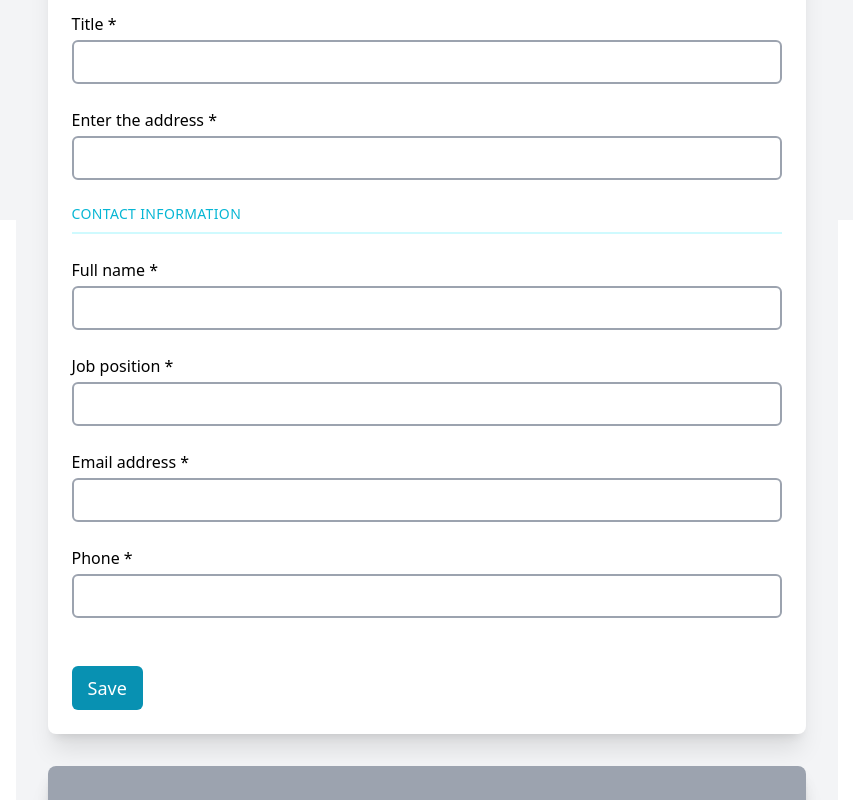
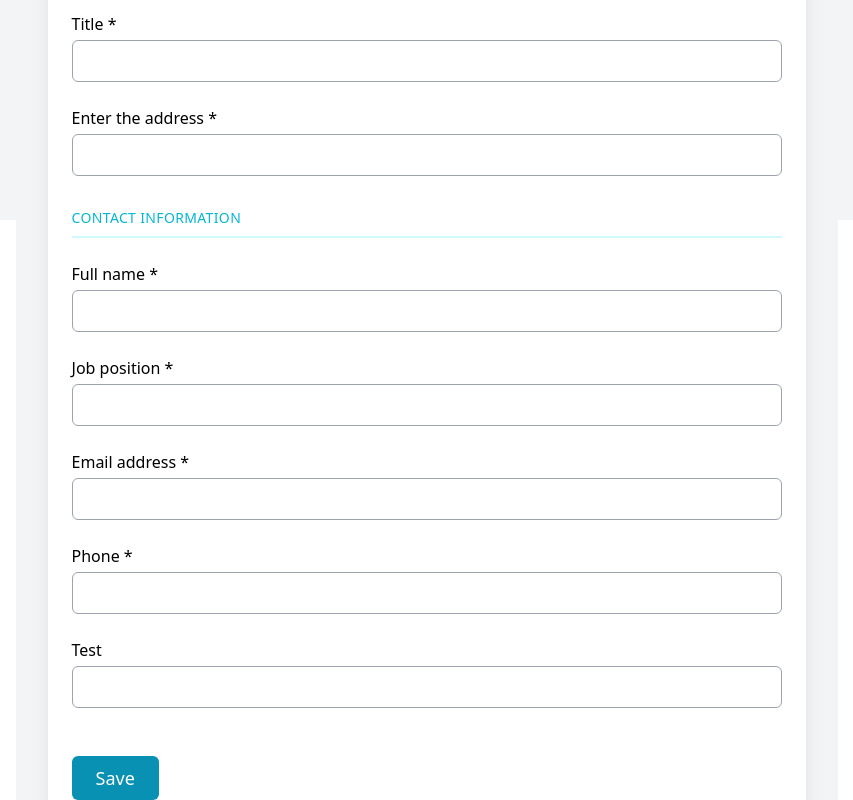
Before and after one commit to nathan-ts/rental-tracker, a Nuxt app: page / in a window 1280 px wide. Shown: the part 580-1380 px from the top of the page, without its empty margins (213-1066 px from the left). Built offline with nearby package versions, Linux system fonts and the light colour scheme.

Commit message:
add default form validatino, add test emits

```diff
--- a/components/InputField.vue
+++ b/components/InputField.vue
@@ -1,11 +1,15 @@
 <template>
 
 <div class="text-base">
-	<div class="pb-1">{{ label }}</div>
-	<input
-		v-model="text"
-		class="w-full border-2 border-gray-400 rounded-md p-2"
-	/>
+	<label>
+		<div class="pb-1">{{ label }}</div>
+		<input
+			type="text" v-model="value"
+			@input="$emit('input', $event.target.value)"
+			required="required"
+			class="w-full border border-gray-400 rounded-md p-2"
+		/>
+	</label>
 </div>
 
 </template>
@@ -15,8 +19,12 @@ export default {
   props: {
     label: {
 			required: true,
-      type: String
+      type: String,
     },
-  }
+		value: {
+      type: String,
+			required: true,
+    }
+  },
 }
 </script>
--- a/components/LocationDetail.vue
+++ b/components/LocationDetail.vue
@@ -12,8 +12,10 @@
 			flex flex-row justify-between items-center
 		">
 			<div class="h3 text-base font-bold">New Location</div>
+			<!-- change New Location to a variable depending on edit status passed in -->
 			<font-awesome-icon :icon="['fas', 'xmark']" class="text-xl text-gray-300"/>
 		</div>
+		<form>
 			<div class="card-info
 				w-full
 				p-6
@@ -21,44 +23,46 @@
 			">
 				<InputField label="Title *"/>
 				<InputField label="Enter the address *"/>
-			<div class="text-sm text-cyan-500 tracking-wide
-				border-b-2
-				border-cyan-100
-				pb-2
+				<div class="contact-info-header py-2
+					border-b-2 border-cyan-100
+					text-sm text-cyan-500 tracking-wide
 				">
 					CONTACT INFORMATION
 				</div>
-			<!-- <div class="line-break
-				flex flex-col
-				justify-between
-				text-xs tracking-wide
-			"> -->
 				<InputField label="Full name *"/>
 				<InputField label="Job position *"/>
 				<InputField label="Email address *"/>
 				<InputField label="Phone *"/>
-			<!-- </div> -->
+				<InputField :label="label" v-model="model" />
 			</div>
 			<div class="card-save
 				p-6
 				flex flex-row
 			">
-			<div class="save-btn
-				rounded-md
-				bg-cyan-600
-				text-white
-				px-4
-				py-2
-			">
-				Save
+				<input type="submit" value="Save"
+					class="save-btn rounded-md
+					bg-cyan-600 text-white
+					px-6 py-2
+				" />
 			</div>
-		</div>
-
-
+		</form>
 
 	</div>
 </template>
 
 <script>
-// add validation for save button
+export default {
+    props: {
+        edit: {
+            type: Boolean,
+            default: false,
+        },
+    },
+    data() {
+        return {
+            label: "Test",
+            model: "",
+        };
+    },
+}
 </script>
--- a/pages/index.vue
+++ b/pages/index.vue
@@ -1,7 +1,7 @@
 <template>
 	<main class="flex p-4 text-lg bg-gray-100 flex-col flex-1">
 		<NewLocation />
-		<LocationDetail />
+		<LocationDetail :edit="false"/>
 		<RentalCardOpen />
 		<RentalCard />
 		<RentalCard />
```
Lines whose indentation alone changed are shown as unchanged.
